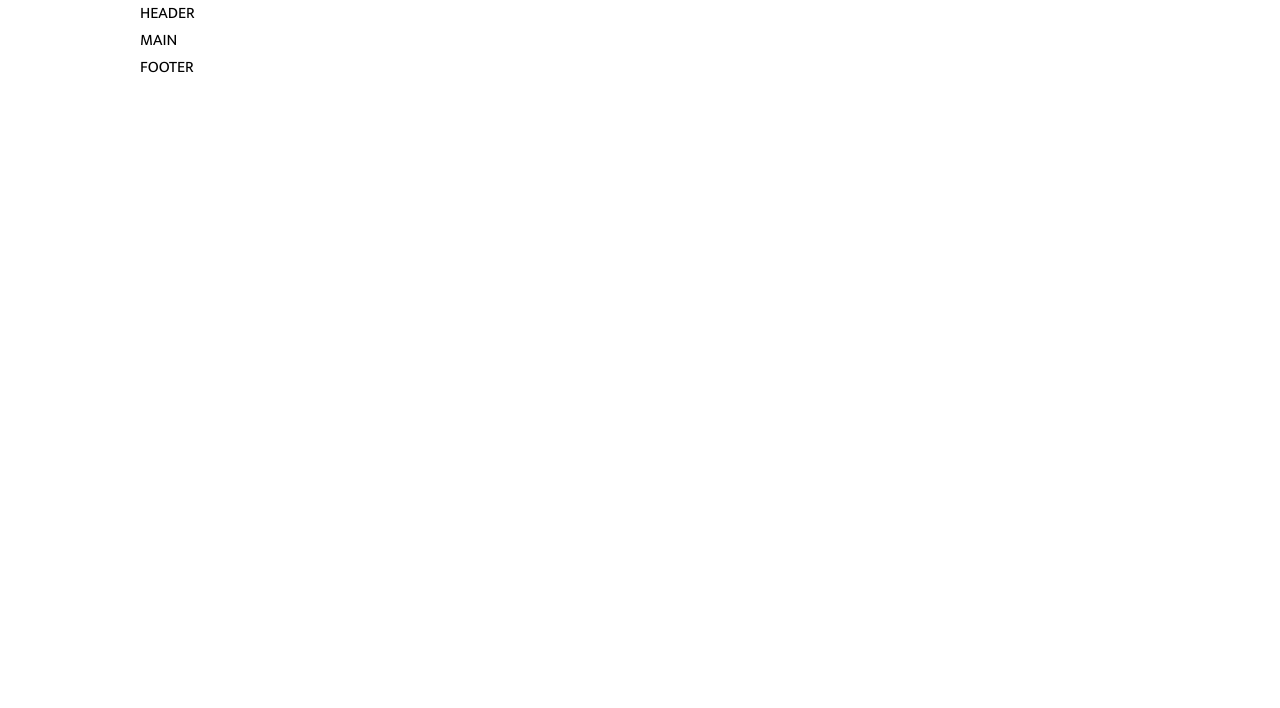
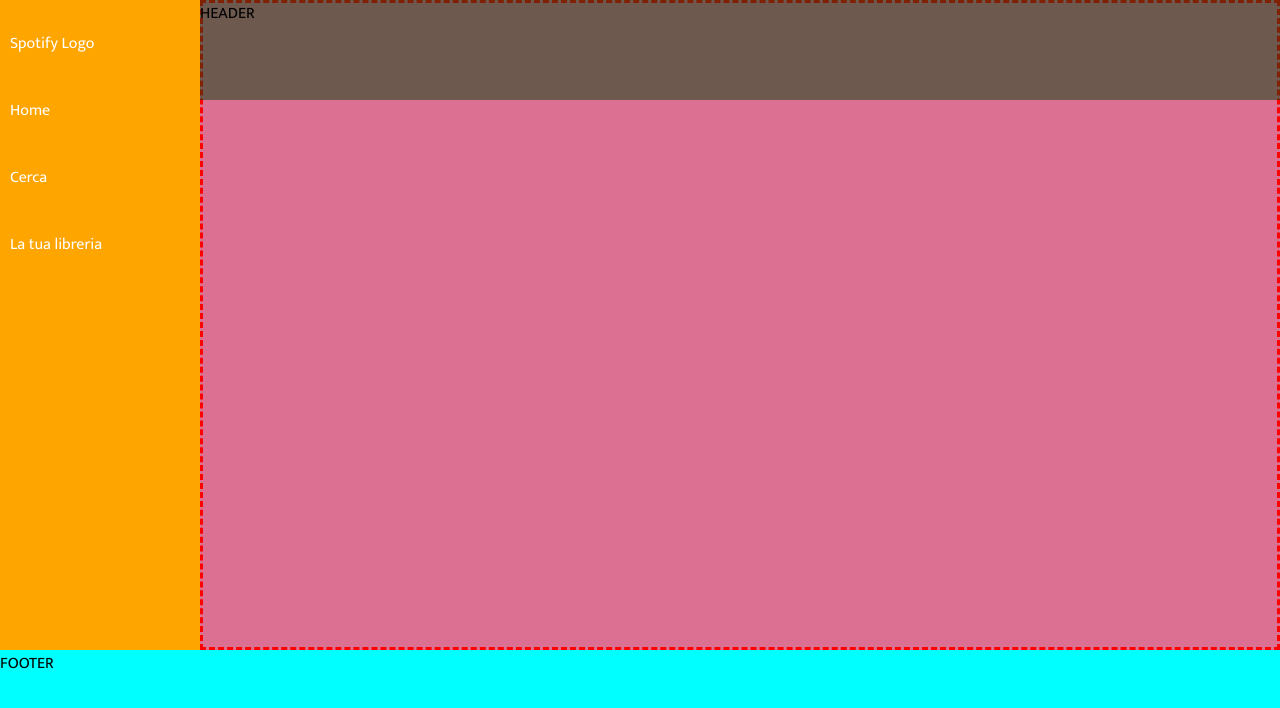
Before and after one commit to Claudio-Pri/html-css-spotifyweb, a plain HTML site: page index.html in a window 1280 px wide. Drawn offline with Linux system fonts and the light colour scheme.

Commit message:
Struttura base- debug

```diff
--- a/css/style.css
+++ b/css/style.css
@@ -10,18 +10,163 @@
 html {
     font-family: "Mukta", sans-serif;
     scroll-behavior: smooth;
+    overflow: hidden;
 }
 
 /*
     GENERAL
 */
-.container {
-    max-width: 1000px;
-    margin: 0 auto;
+
+.row {
+    display: flex;
 }
 
+.col-1-6 {
+    width: 15%;
+}
+
+/* DESKTOP FIRST */
+
+
+
+
+/*
+    HEADER
+*/
+
+header .top-banner {
+    width: calc(100% - 200px);
+    margin-left: 200px;
+    height: 100px;
+    position: fixed;
+    top: 0;
+    z-index: 1;
+}
+
+/*
+    MAIN
+*/
+#main-container {
+    width: 100%;
+    overflow-y: auto;
+}
+
+.main-section {
+    margin-left: 200px;
+    min-height: calc(100vh - 150px);
+
+
+
+}
+
+.main-section .row {
+    flex-wrap: wrap;
+
+
+}
+
+/*
+    SIDE- NAV-BAR
+*/
+
+.row.aside {
+    height: calc(100vh);
+}
+
+.side-nav {
+    width: 200px;
+    height: calc(100vh);
+    padding-top: 20px;
+    position: fixed;
+    left: 0;
+    bottom: 0;
+}
+
+.side-nav a {
+    color: white;
+    text-decoration: none;
+    display: block;
+    padding: 10px;
+}
+
+.side-nav ul {
+    list-style: none;
+
+}
+
+.side-nav ul li {
+    margin: 20px 0;
+}
+
+.side-nav ul li a {
+    color: white;
+    text-decoration: none;
+    display: block;
+    padding: 10px;
+
+}
+
+
+/*
+    FOOTER- TOOL BAR
+*/
+
+footer {
+    width: 100%;
+    height: 150px;
+    position: fixed;
+    bottom: 0;
+    right: 0;
+    left: 0;
+    z-index: 2;
+}
+
+/* RESPONSIVE */
+
+@media screen and (max-width: 1100px) {}
+
+@media screen and (max-width: 700px) {}
+
+@media screen and (max-width: 600px) {}
+
 /* DEBUG */
-/* .debug {
+
+.debug header .top-banner {
+
+    background-color: rgba(0, 66, 10, 0.5);
+}
+
+.debug main {
+
+    background-color: bisque;
+}
+
+.debug .main-section {
+    background-color: palevioletred;
+    border: 3px dashed red;
+
+}
+
+.debug main {
+
     background-color: lightcoral;
-    min-height: 200px;
-} */
+
+}
+
+.debug footer {
+
+    background-color: aqua;
+
+}
+
+.debug .col-1-6 {
+    min-height: 150px;
+    background-color: blue;
+    border: 3px dashed beige;
+}
+
+.debug .side-nav {
+
+    background-color: orange;
+
+}
--- a/index.html
+++ b/index.html
@@ -21,27 +21,107 @@
     <link rel="stylesheet" href="css/style.css">
 </head>
 
-<body>
+<body class="debug">
 
-    <!-- header -->
-    <header>
-        <div class="container">
-            HEADER
-        </div>
-    </header>
-    <!-- /header -->
+
 
     <!-- main -->
     <main>
-        <div class="container">
-            MAIN
+        <div class="row aside">
+
+            <nav class="side-nav">
+                <div class="main-logo">
+                    <a href="#">Spotify Logo</a>
+                </div>
+                <ul>
+                    <li>
+                        <a href="#">Home</a>
+                    </li>
+                    <li>
+                        <a href="#">Cerca</a>
+                    </li>
+                    <li>
+                        <a href="#">La tua libreria</a>
+                    </li>
+
+                </ul>
+            </nav>
+
+            <div id="main-container">
+                <!-- header -->
+                <header>
+                    <div class="top-banner">
+                        HEADER
+                    </div>
+                </header>
+                <!-- /header -->
+
+                <div class="main-section">
+
+                    <div class="row">
+                        <!-- <div class="col-1-6"></div>
+                        <div class="col-1-6"></div>
+                        <div class="col-1-6"></div>
+                        <div class="col-1-6"></div>
+                        <div class="col-1-6"></div>
+                        <div class="col-1-6"></div>
+                        <div class="col-1-6"></div>
+                        <div class="col-1-6"></div>
+                        <div class="col-1-6"></div>
+                        <div class="col-1-6"></div>
+                        <div class="col-1-6"></div>
+                        <div class="col-1-6"></div>
+                        <div class="col-1-6"></div>
+                        <div class="col-1-6"></div>
+                        <div class="col-1-6"></div>
+                        <div class="col-1-6"></div>
+                        <div class="col-1-6"></div>
+                        <div class="col-1-6"></div>
+                        <div class="col-1-6"></div>
+                        <div class="col-1-6"></div>
+                        <div class="col-1-6"></div>
+                        <div class="col-1-6"></div>
+                        <div class="col-1-6"></div>
+                        <div class="col-1-6"></div>
+                        <div class="col-1-6"></div>
+                        <div class="col-1-6"></div>
+                        <div class="col-1-6"></div>
+                        <div class="col-1-6"></div>
+                        <div class="col-1-6"></div>
+                        <div class="col-1-6"></div>
+                        <div class="col-1-6"></div>
+                        <div class="col-1-6"></div>
+                        <div class="col-1-6"></div>
+                        <div class="col-1-6"></div>
+                        <div class="col-1-6"></div>
+                        <div class="col-1-6"></div>
+                        <div class="col-1-6"></div>
+                        <div class="col-1-6"></div>
+                        <div class="col-1-6"></div>
+                        <div class="col-1-6"></div>
+                        <div class="col-1-6"></div>
+                        <div class="col-1-6"></div>
+                        <div class="col-1-6"></div>
+                        <div class="col-1-6"></div>
+                        <div class="col-1-6"></div>
+                        <div class="col-1-6"></div>
+                        <div class="col-1-6"></div>
+                        <div class="col-1-6"></div> -->
+                    </div>
+
+
+                </div>
+
+
+            </div>
         </div>
+
     </main>
     <!-- /main -->
 
     <!-- footer -->
     <footer>
-        <div class="container">
+        <div>
             FOOTER
         </div>
     </footer>
```
